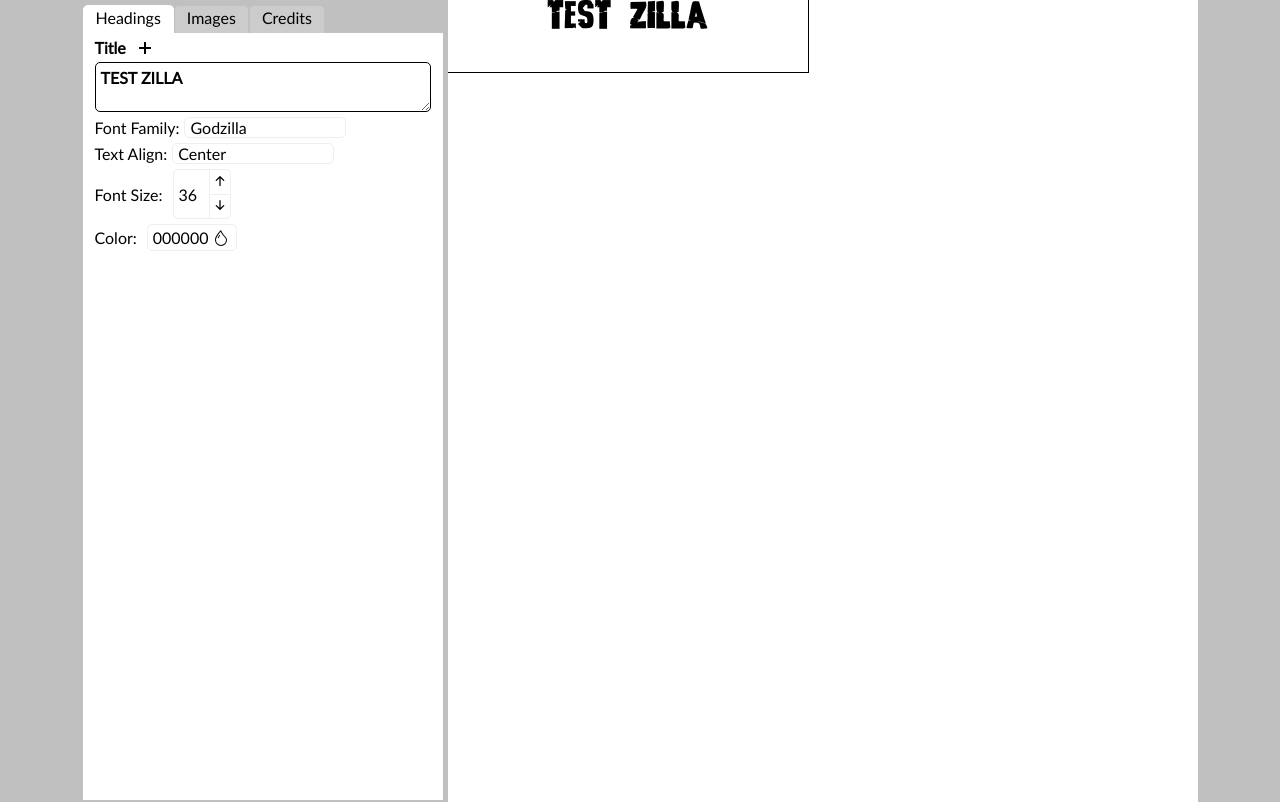
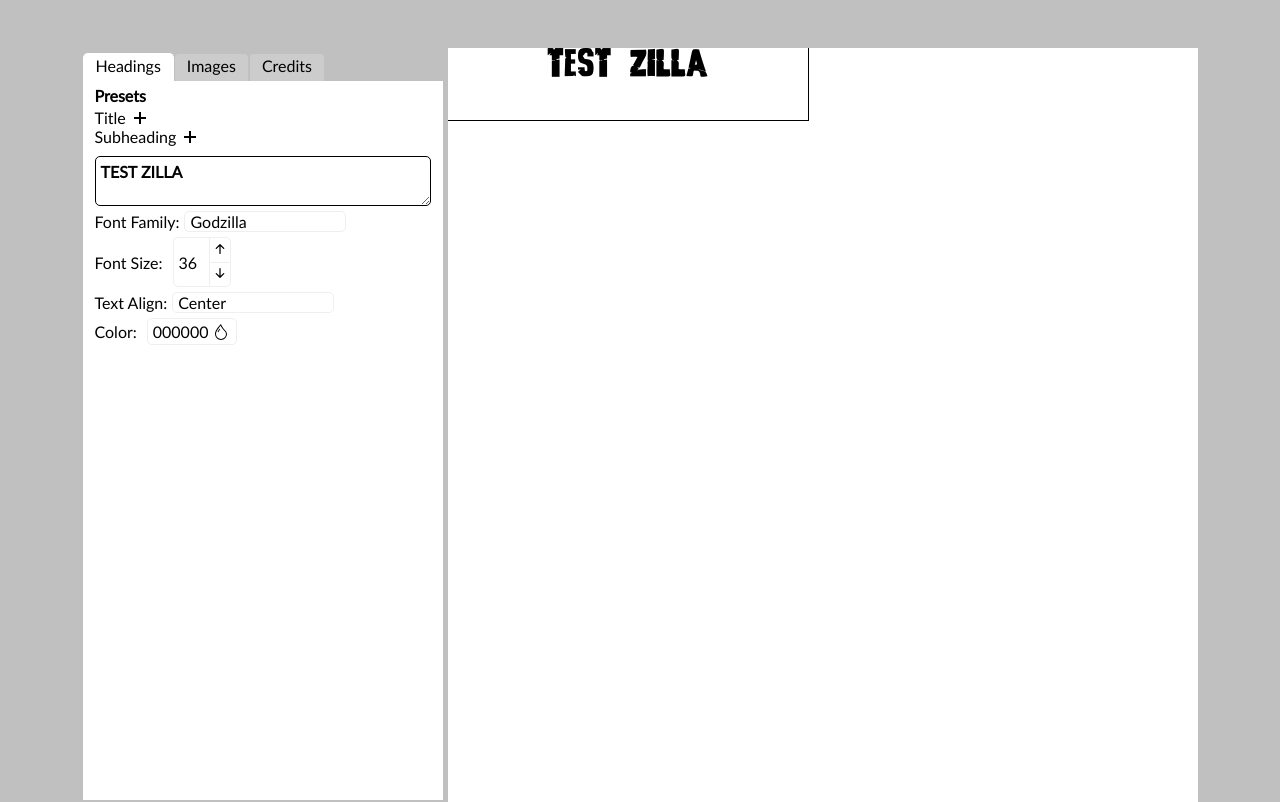
Before and after one commit to SoniaVivi/yuria-mp-gen, a Next.js app: page / in a window 1280 px wide. Shown: the top 802 px of the page. Built offline with nearby package versions, Linux system fonts and the light colour scheme.

Commit message:
modify styling, add subheading preset to headingDefaults

```diff
--- a/components/posterSlice.js
+++ b/components/posterSlice.js
@@ -36,22 +36,32 @@ const headingDefaults = {
     color: "#000000",
     outline: "1px solid #000000",
   },
+  subheading: {
+    text: "Lorem Ipsum",
+    top: 0,
+    left: 0,
+    fontFamily: "Godzilla",
+    fontSize: "24",
+    textAlign: "center",
+    color: "#000000",
+    outline: "1px solid #000000",
+  },
 };
 
 export const slice = createSlice({
   name: "poster",
   initialState: testState,
   reducers: {
-    addTitle: {
+    addHeading: {
       reducer(state, action) {
         state.headings[prevId + 1] = {
-          ...headingDefaults.title,
-          ...action.payload.titleData,
+          ...headingDefaults[action.payload.headingType],
+          ...action.payload.headingData,
           id: (prevId += 1),
         };
       },
-      prepare(titleData) {
-        return { payload: { titleData } };
+      prepare(headingType, headingData = {}) {
+        return { payload: { headingData, headingType } };
       },
     },
     setHeading: {
@@ -76,7 +86,7 @@ export const slice = createSlice({
   },
 });
 
-export const { addTitle, setHeading } = slice.actions;
+export const { addHeading, setHeading } = slice.actions;
 
 export const selectMode = (state) => state.poster.mode;
 
--- a/components/toolkitChildren/HeadingChild.js
+++ b/components/toolkitChildren/HeadingChild.js
@@ -7,6 +7,7 @@ import FormWrapper from "./FormWrapper";
 import NumberForm from "../NumberForm";
 import ColorForm from "./ColorForm";
 import useHeadingData from "../hooks/useHeadingData";
+import style from "../../styles/Toolkit.module.scss";
 
 const HeadingChild = (props) => {
   const data = useHeadingData(props.id);
@@ -26,7 +27,7 @@ const HeadingChild = (props) => {
   const dispatch = useDispatch();
 
   return (
-    <li>
+    <li className={style["heading-child"]}>
       <textarea
         type="text"
         value={data.text}
@@ -59,6 +60,14 @@ const HeadingChild = (props) => {
           current={data.fontFamily}
         />
       </FormWrapper>
+      <FormWrapper name="Font Size">
+        <NumberForm
+          value={data.fontSize}
+          onChange={(mutator) =>
+            dispatch(setHeading(data.id, { fontSize: mutator(data.fontSize) }))
+          }
+        />
+      </FormWrapper>
       <FormWrapper name="Text Align">
         <OptionsMenu
           options={["Start", "Center", "End", "Justify"]}
@@ -72,14 +81,6 @@ const HeadingChild = (props) => {
           current={`${data.textAlign
             .slice(0, 1)
             .toUpperCase()}${data.textAlign.slice(1)}`}
-        />
-      </FormWrapper>
-      <FormWrapper name="Font Size">
-        <NumberForm
-          value={data.fontSize}
-          onChange={(mutator) =>
-            dispatch(setHeading(data.id, { fontSize: mutator(data.fontSize) }))
-          }
         />
       </FormWrapper>
       <FormWrapper name="Color">
--- /dev/null
+++ b/components/toolkitChildren/HeadingPreset.js
@@ -0,0 +1,28 @@
+import React from "react";
+import PropTypes from "prop-types";
+import { useDispatch } from "react-redux";
+import { addHeading } from "../posterSlice";
+
+const HeadingPreset = (props) => {
+  const dispatch = useDispatch();
+
+  return (
+    <div {...props}>
+      <span>
+        {props.text.slice(0, 1).toUpperCase() +
+          props.text.slice(1).toLowerCase()}
+      </span>
+      <button
+        className="plus-sign clickable"
+        onClick={() => dispatch(addHeading(props.headingType))}
+      ></button>
+    </div>
+  );
+};
+
+export default HeadingPreset;
+
+HeadingPreset.propTypes = {
+  text: PropTypes.string.isRequired,
+  headingType: PropTypes.string.isRequired,
+};
--- a/components/toolkitChildren/HeadingsTab.js
+++ b/components/toolkitChildren/HeadingsTab.js
@@ -1,24 +1,29 @@
 import React from "react";
-import { useDispatch, useSelector } from "react-redux";
-import { addTitle } from "../posterSlice";
+import { useSelector } from "react-redux";
 import style from "../../styles/Toolkit.module.scss";
 import HeadingChild from "./HeadingChild";
+import HeadingPreset from "./HeadingPreset";
 
 const HeadingsTab = () => {
   const headingsIds = useSelector((state) =>
     Object.keys(state.poster.headings)
   );
-  const dispatch = useDispatch();
 
   return (
     <div>
       <div className={style["heading-section"]}>
-        <div className={style.heading}>
-          <h3>Title</h3>
-          <button
-            className="plus-sign clickable"
-            onClick={() => dispatch(addTitle())}
-          ></button>
+        <div className={style["heading-presets"]}>
+          <h3>Presets</h3>
+          <HeadingPreset
+            text="title"
+            headingType="title"
+            className={style["preset-option"]}
+          />
+          <HeadingPreset
+            text="subheading"
+            headingType="subheading"
+            className={style["preset-option"]}
+          />
         </div>
         <ul>
           {headingsIds.map((id) => (
--- a/styles/Home.module.scss
+++ b/styles/Home.module.scss
@@ -8,6 +8,7 @@
   min-height: 100vh;
   height: fit-content;
   margin: 0 auto;
+  padding-top: $container-top-padding;
   background-color: $container-background;
 }
 
--- a/styles/Toolkit.module.scss
+++ b/styles/Toolkit.module.scss
@@ -1,15 +1,18 @@
-@import "variables";
+@import "_variables";
 
 $side-padding: 12px;
 
 .toolkit {
   $margin-top: 5px;
   position: sticky;
-  top: $margin-top;
+  top: $margin-top + $container-top-padding;
   flex-basis: 360px;
-  max-height: calc(100vh - $margin-top);
+  max-height: calc(100vh - $margin-top - $container-top-padding);
   margin-top: $margin-top;
+  padding-bottom: 15px;
   background-color: $toolkit-background;
+  overflow-y: scroll;
+  scrollbar-width: none;
 
   > :nth-child(2) {
     padding: 0 $side-padding;
@@ -33,7 +36,12 @@ $side-padding: 12px;
 }
 
 .tab-container {
+  position: sticky;
+  z-index: 3;
+  top: 0;
+  left: 0;
   display: flex;
+  width: 100%;
   height: 28px;
   background-color: $container-background;
 }
@@ -59,12 +67,21 @@ $side-padding: 12px;
   background-color: $toolkit-background;
 }
 
-.heading {
+.heading-presets {
+  display: flex;
+  flex-flow: column nowrap;
+
+  h3 {
+    margin-bottom: 3px;
+  }
+}
+
+.preset-option {
   display: flex;
   align-items: center;
 
   :last-child {
-    margin-left: 10px;
+    margin-left: 5px;
   }
 }
 
@@ -73,6 +90,7 @@ $side-padding: 12px;
     margin-top: 5px;
   }
 }
+
 .options-menu-container {
   display: flex;
   align-items: center;
@@ -83,3 +101,7 @@ $side-padding: 12px;
     margin-right: 10px;
   }
 }
+
+.heading-child {
+  margin-top: 10px;
+}
--- a/styles/_variables.scss
+++ b/styles/_variables.scss
@@ -7,3 +7,4 @@ $workspace-background: #ffffff;
 $toolkit-background: #ffffff;
 $text-color: #000000;
 $hover: rgba(85, 205, 252, 0.4);
+$container-top-padding: 48px;
```
